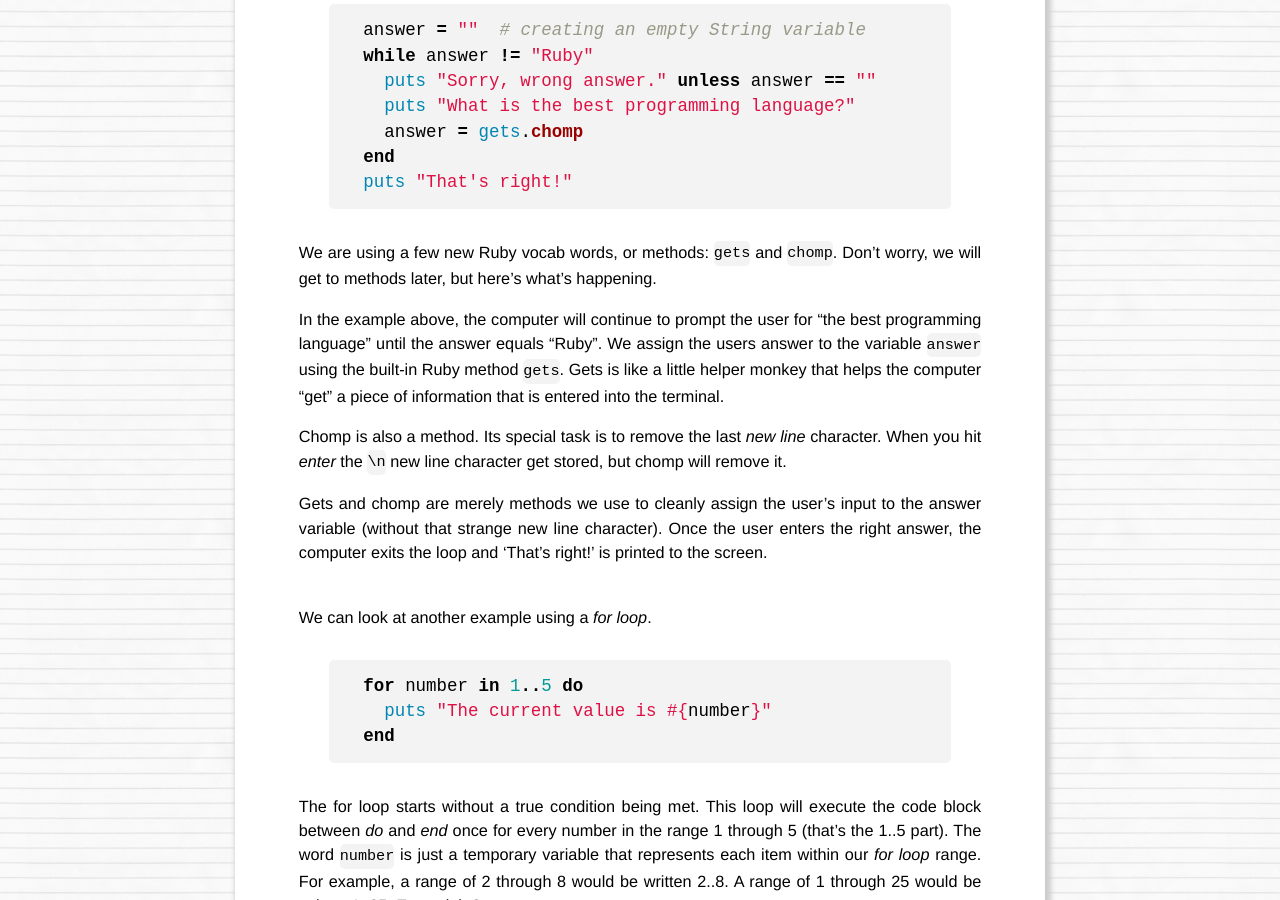
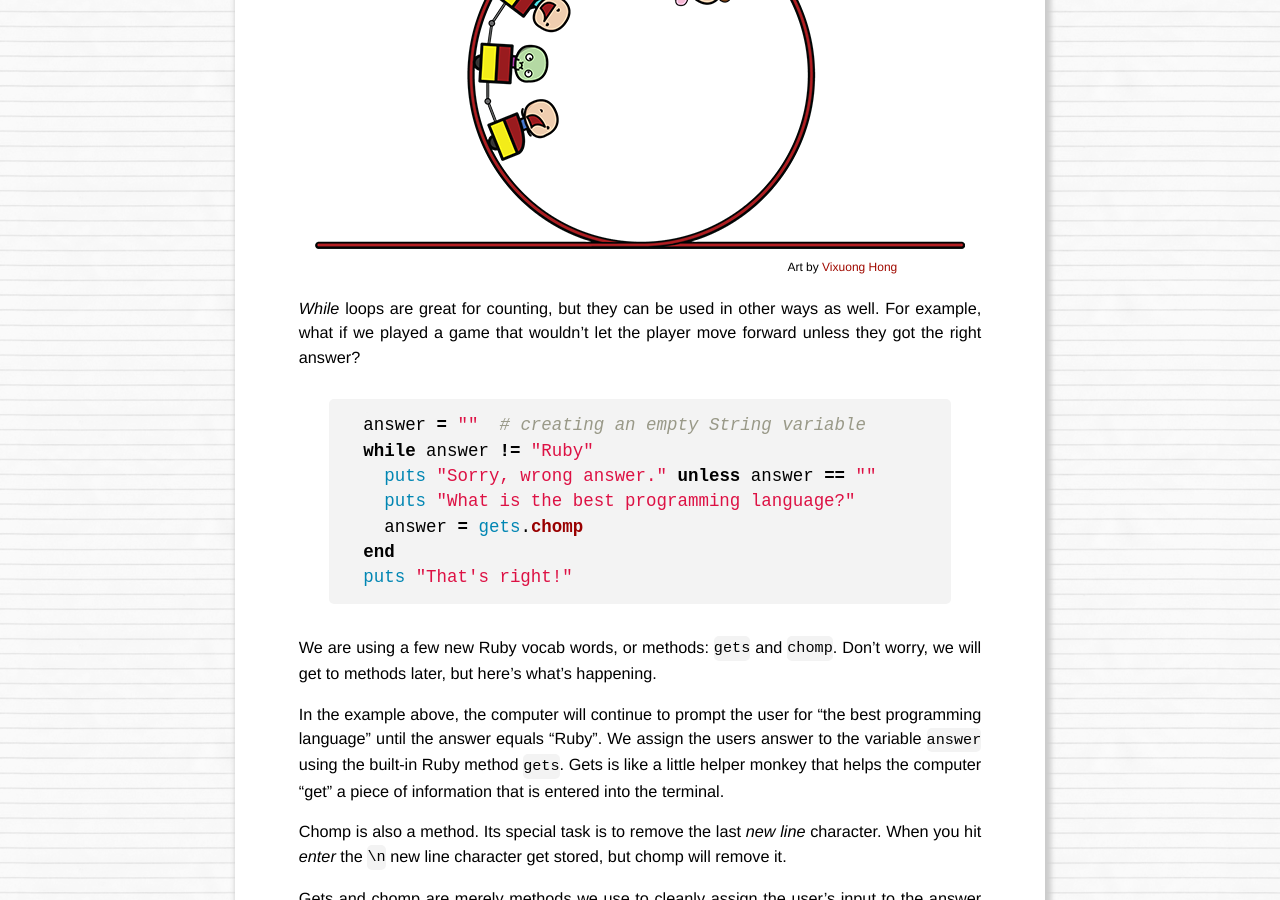
Before and after one commit to mrdougwright/rubykin.github.io, a Jekyll site: the page built from loops.md, in a window 1280 px wide and 900 px high, scrolled down 1824 px. Built offline with Jekyll 4.4.1, drawn with Linux system fonts in a browser that asks for light colours; Markdown is read by kramdown in place of the engine named in the settings.

Commit message:
Add loop image

````diff
--- a/loops.md
+++ b/loops.md
@@ -48,6 +48,14 @@ The end result looks something like this:
 4
 Finished the while loop.
 ```
+
+<div class="inline-img">
+  <img src="/images/roller-coaster.png" alt="Art by Vixuong Hong"/>
+</div>
+<div class="credit">
+  Art by
+  <a href="mailto:vthong1990@gmail.com">Vixuong Hong</a>
+</div>
 
 _While_ loops are great for counting, but they can be used in other ways as well. For example, what if we played a game that wouldn’t let the player move forward unless they got the right answer?
 
````
Also changed, not shown: images/roller-coaster.png (added).
